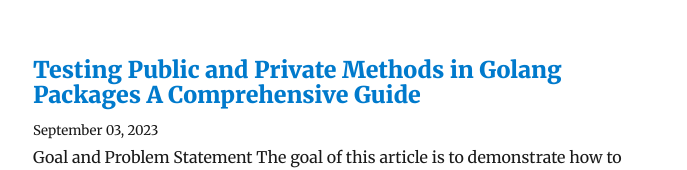
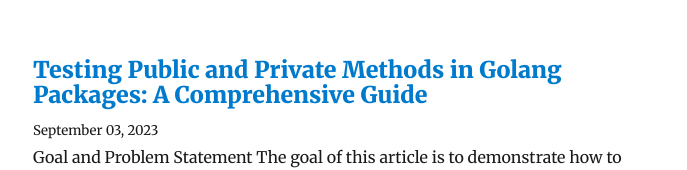
Before and after one commit to ron-liu/rontech-blog, a Gatsby site: page / in a window 1280 px wide. Shown: the part 335-505 px from the top of the page, without its empty margins (292-979 px from the left). Built offline with nearby package versions, Linux system fonts and the light colour scheme; Gatsby itself is replaced by a stand-in of ours; some packages are replaced by stand-ins of ours.

Commit message:
fix: article frontmaster err

```diff
--- a/content/blog/testing-public-and-private-methods-in-golang-packages-a-comprehensive-guide/testing-public-and-private-methods-in-golang-packages-a-comprehensive-guide.md
+++ b/content/blog/testing-public-and-private-methods-in-golang-packages-a-comprehensive-guide/testing-public-and-private-methods-in-golang-packages-a-comprehensive-guide.md
@@ -1,5 +1,5 @@
 ---
-title: Testing Public and Private Methods in Golang Packages A Comprehensive Guide
+title: "Testing Public and Private Methods in Golang Packages: A Comprehensive Guide"
 date: "2023-09-03"
 ---
 
```
